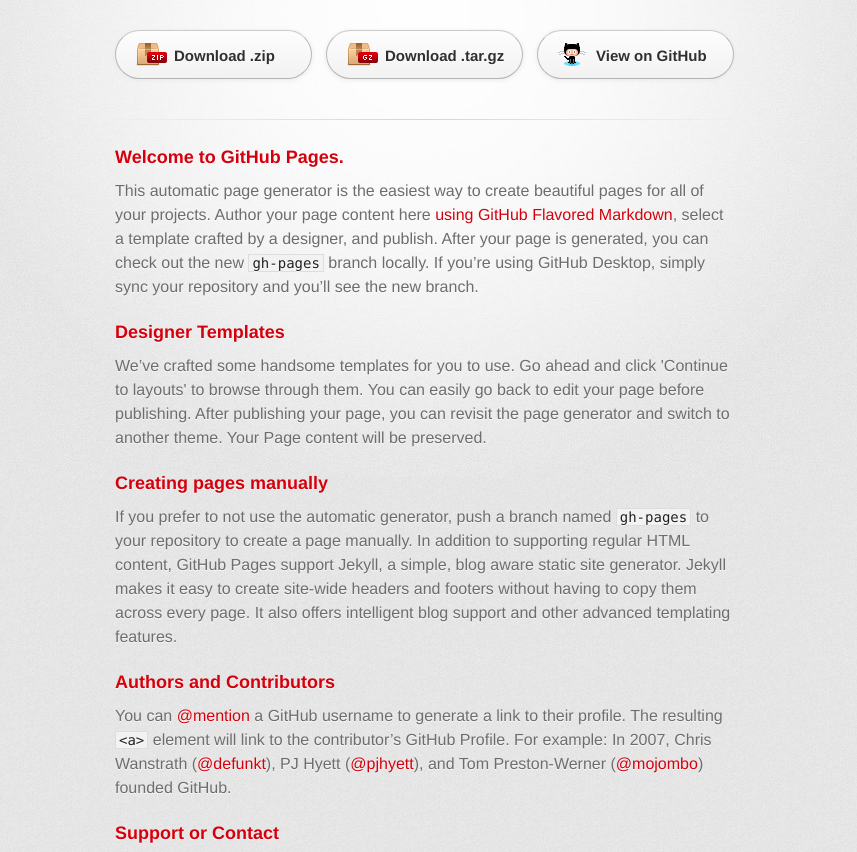
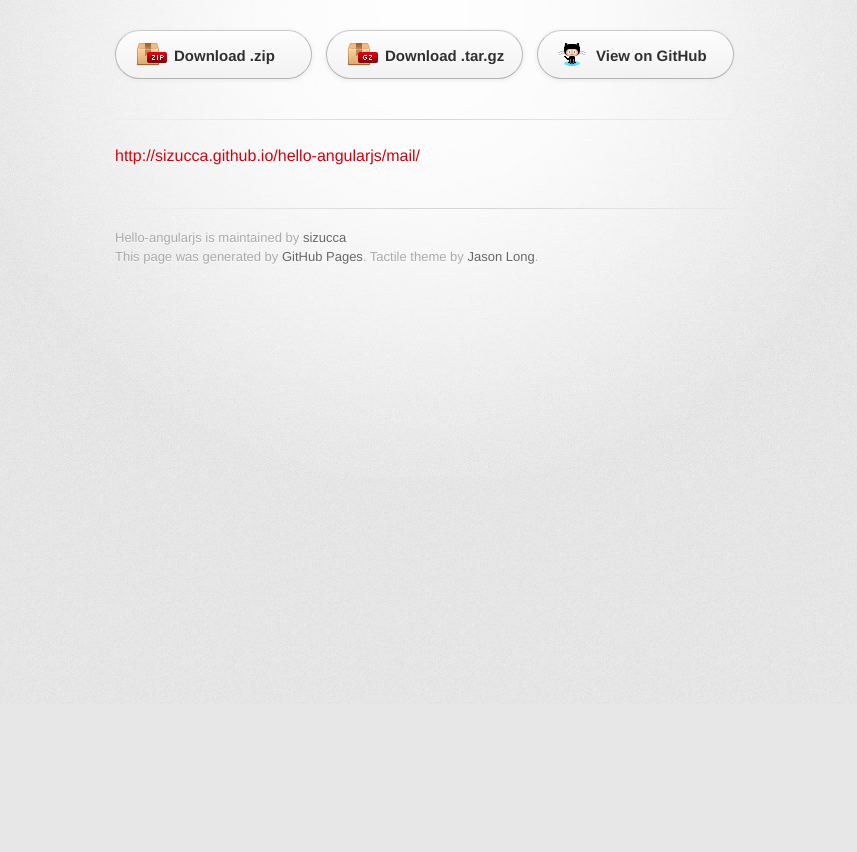
Before and after one commit to sizucca/hello-angularjs, a plain HTML site: page index.html in a window 1280 px wide. Shown: the part 96-948 px from the top of the page, without its empty margins (215-1072 px from the left). After the commit the page ends 800 px from the top, so only its background shows below. Drawn offline with Linux system fonts and the light colour scheme; a web font is replaced by a local one.

```diff
--- a/index.html
+++ b/index.html
@@ -31,30 +31,7 @@
         <hr>
 
         <section id="main_content">
-          <h3>
-<a id="welcome-to-github-pages" class="anchor" href="#welcome-to-github-pages" aria-hidden="true"><span aria-hidden="true" class="octicon octicon-link"></span></a>Welcome to GitHub Pages.</h3>
-
-<p>This automatic page generator is the easiest way to create beautiful pages for all of your projects. Author your page content here <a href="https://guides.github.com/features/mastering-markdown/">using GitHub Flavored Markdown</a>, select a template crafted by a designer, and publish. After your page is generated, you can check out the new <code>gh-pages</code> branch locally. If you’re using GitHub Desktop, simply sync your repository and you’ll see the new branch.</p>
-
-<h3>
-<a id="designer-templates" class="anchor" href="#designer-templates" aria-hidden="true"><span aria-hidden="true" class="octicon octicon-link"></span></a>Designer Templates</h3>
-
-<p>We’ve crafted some handsome templates for you to use. Go ahead and click 'Continue to layouts' to browse through them. You can easily go back to edit your page before publishing. After publishing your page, you can revisit the page generator and switch to another theme. Your Page content will be preserved.</p>
-
-<h3>
-<a id="creating-pages-manually" class="anchor" href="#creating-pages-manually" aria-hidden="true"><span aria-hidden="true" class="octicon octicon-link"></span></a>Creating pages manually</h3>
-
-<p>If you prefer to not use the automatic generator, push a branch named <code>gh-pages</code> to your repository to create a page manually. In addition to supporting regular HTML content, GitHub Pages support Jekyll, a simple, blog aware static site generator. Jekyll makes it easy to create site-wide headers and footers without having to copy them across every page. It also offers intelligent blog support and other advanced templating features.</p>
-
-<h3>
-<a id="authors-and-contributors" class="anchor" href="#authors-and-contributors" aria-hidden="true"><span aria-hidden="true" class="octicon octicon-link"></span></a>Authors and Contributors</h3>
-
-<p>You can <a href="https://help.github.com/articles/basic-writing-and-formatting-syntax/#mentioning-users-and-teams" class="user-mention">@mention</a> a GitHub username to generate a link to their profile. The resulting <code>&lt;a&gt;</code> element will link to the contributor’s GitHub Profile. For example: In 2007, Chris Wanstrath (<a href="https://github.com/defunkt" class="user-mention">@defunkt</a>), PJ Hyett (<a href="https://github.com/pjhyett" class="user-mention">@pjhyett</a>), and Tom Preston-Werner (<a href="https://github.com/mojombo" class="user-mention">@mojombo</a>) founded GitHub.</p>
-
-<h3>
-<a id="support-or-contact" class="anchor" href="#support-or-contact" aria-hidden="true"><span aria-hidden="true" class="octicon octicon-link"></span></a>Support or Contact</h3>
-
-<p>Having trouble with Pages? Check out our <a href="https://help.github.com/pages">documentation</a> or <a href="https://github.com/contact">contact support</a> and we’ll help you sort it out.</p>
+          <p><a href="http://sizucca.github.io/hello-angularjs/mail/">http://sizucca.github.io/hello-angularjs/mail/</a></p>
         </section>
 
         <footer>
```
Also changed, not shown: params.json (+1 -1 lines).
